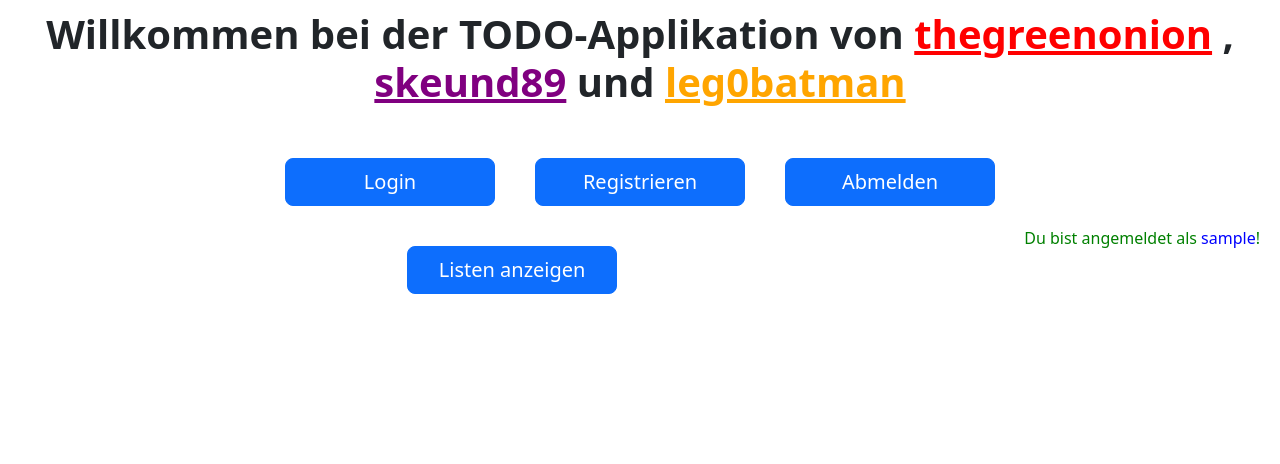
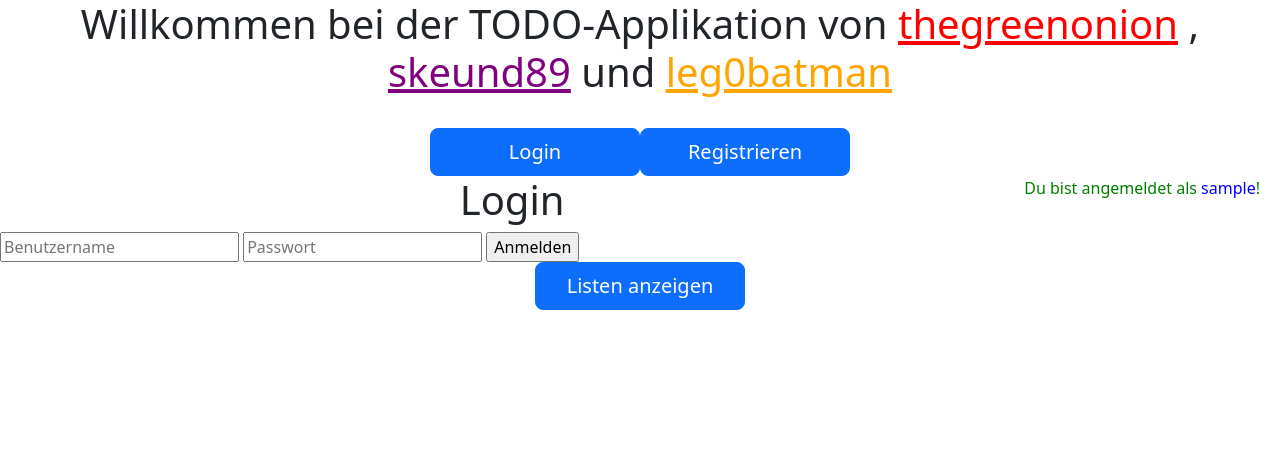
Before and after one commit to thegreenonion/lin-todo, a PHP site: page /main.php?action=login in a window 1280 px wide. Shown: the top 464 px of the page. Run offline with PHP 8.4, Linux system fonts and the light colour scheme; the visitor is signed in with stand-in values (Sample User, id 1); tables that the repository leaves empty or names only in its code hold one stand-in row (values such as "Sample post").

Commit message:
Refactor main.php

```diff
--- a/login.php
+++ b/login.php
@@ -1,6 +1,4 @@
 <?php
-session_start();
-
 function Connect()
 {
     $datenbank = "eulbert_gtodo";
@@ -40,7 +38,7 @@ function Login($pdo_db, $username, $password)
     {
         $_SESSION['username'] = $result['username'];
         $_SESSION['BID'] = $result['BID'];
-        echo "<script type='text/javascript'>location.href = 'https://hmbldtw.spdns.org/~hwalde/web/g_todo_project/lin-todo/dashboard.php';</script>";
+        echo "<script type='text/javascript'>location.href = 'https://hmbldtw.spdns.org/~eulbert/web/gtodo/lin-todo/main.php';</script>";
         exit();
     }
     else
--- a/main.php
+++ b/main.php
@@ -44,29 +44,11 @@
     </h1>
     <br>
     <div class="d-flex justify-content-center">
-        <button onclick="window.location.href='login.php'" type="button" class="btn btn-primary btn-lg">Login</button>
-        <button onclick="window.location.href='signup.php'" type="button" class="btn btn-primary btn-lg">Registrieren</button>
-        <?php
-        if(isset($_SESSION['BID']))
-        {
-            $command = "window.location.href='logout.php'";
-            echo "<button onclick=\"$command\" type='button' class='btn btn-primary btn-lg'>Abmelden</button>";
-        }
-        ?>
+        <button onclick="window.location.href='main.php?action=login'" type="button" class="btn btn-primary btn-lg">Login</button>
+        <button onclick="window.location.href='main.php?action=signup'" type="button" class="btn btn-primary btn-lg">Registrieren</button>
     </div>
     <?php
-        $datenbank = "eulbert_gtodo";
-        $host = "localhost";
-        $user = "eulbert";
-        $passwd = "noh8Ailaey";
-        try
-        {
-            $db = new PDO("mysql:dbname=$datenbank;host=$host", $user, $passwd);
-            $db -> setAttribute(PDO::ATTR_ERRMODE, PDO::ERRMODE_EXCEPTION);
-        } catch(PDOException $e)
-        {
-            die("Datenbankverbindung gescheitert: " . $e->getMessage());
-        }
+        include("conn.php");
 
         $sql = $db->prepare("SELECT COUNT(*) FROM users");
         $sql->execute();
@@ -93,6 +75,17 @@
             }
         echo "</div>";
     ?>
+    <?php
+        if(isset($_GET["action"]))
+        {
+            if($_GET["action"] == "login") {
+                include("login.php");
+            }
+            else if($_GET["action"] == "signup") {
+                include("signup.php");
+            }
+        }
+    ?>
     <div class="d-flex justify-content-center">
         <?php
         if(isset($_SESSION['BID']))
--- a/signup.php
+++ b/signup.php
@@ -1,5 +1,4 @@
 <?php
-session_start();
 $datenbank = "eulbert_gtodo";
 $host = "localhost";
 $user = "hwalde";
```
Also changed, not shown: getlists.php (+8 -1 lines).
